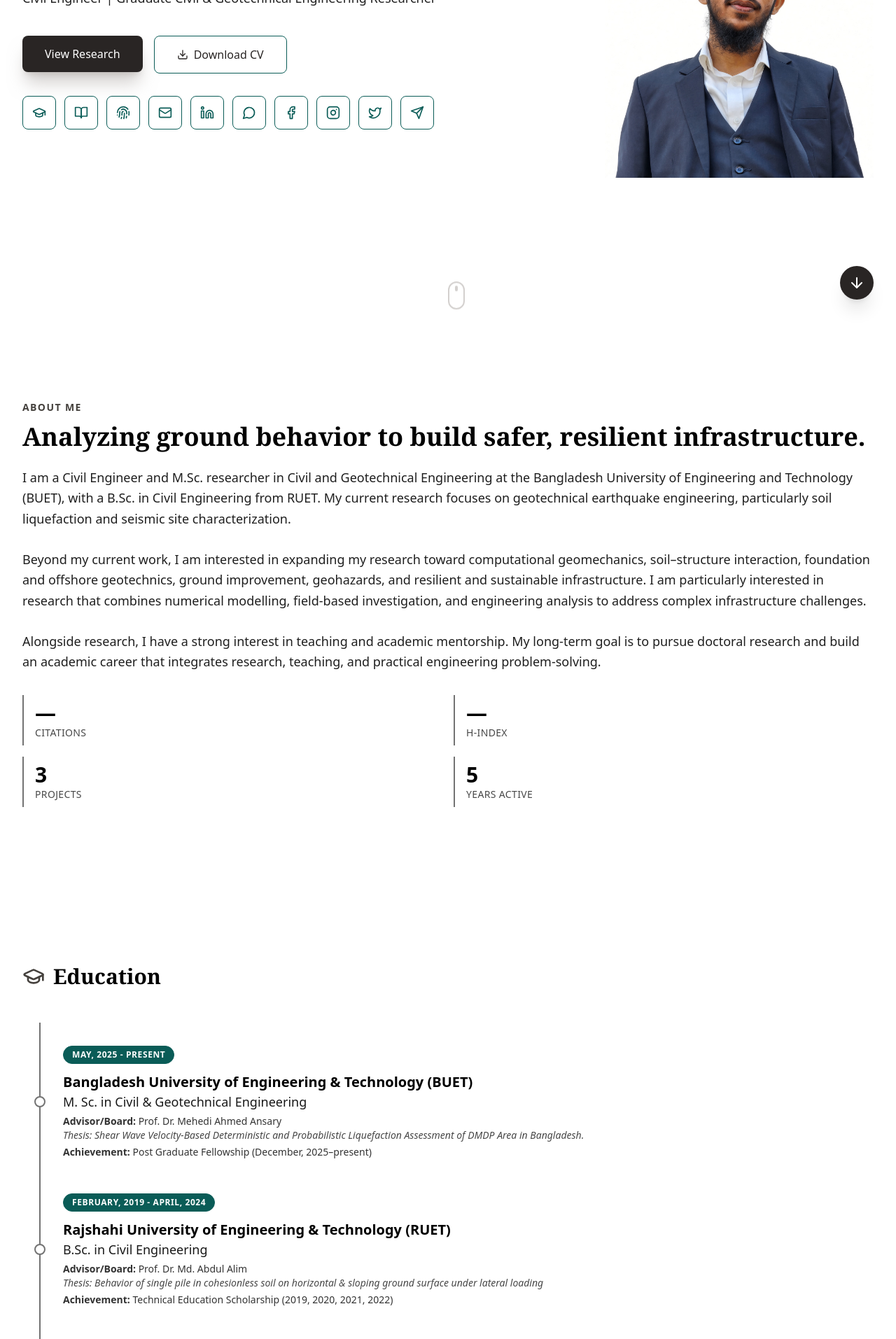
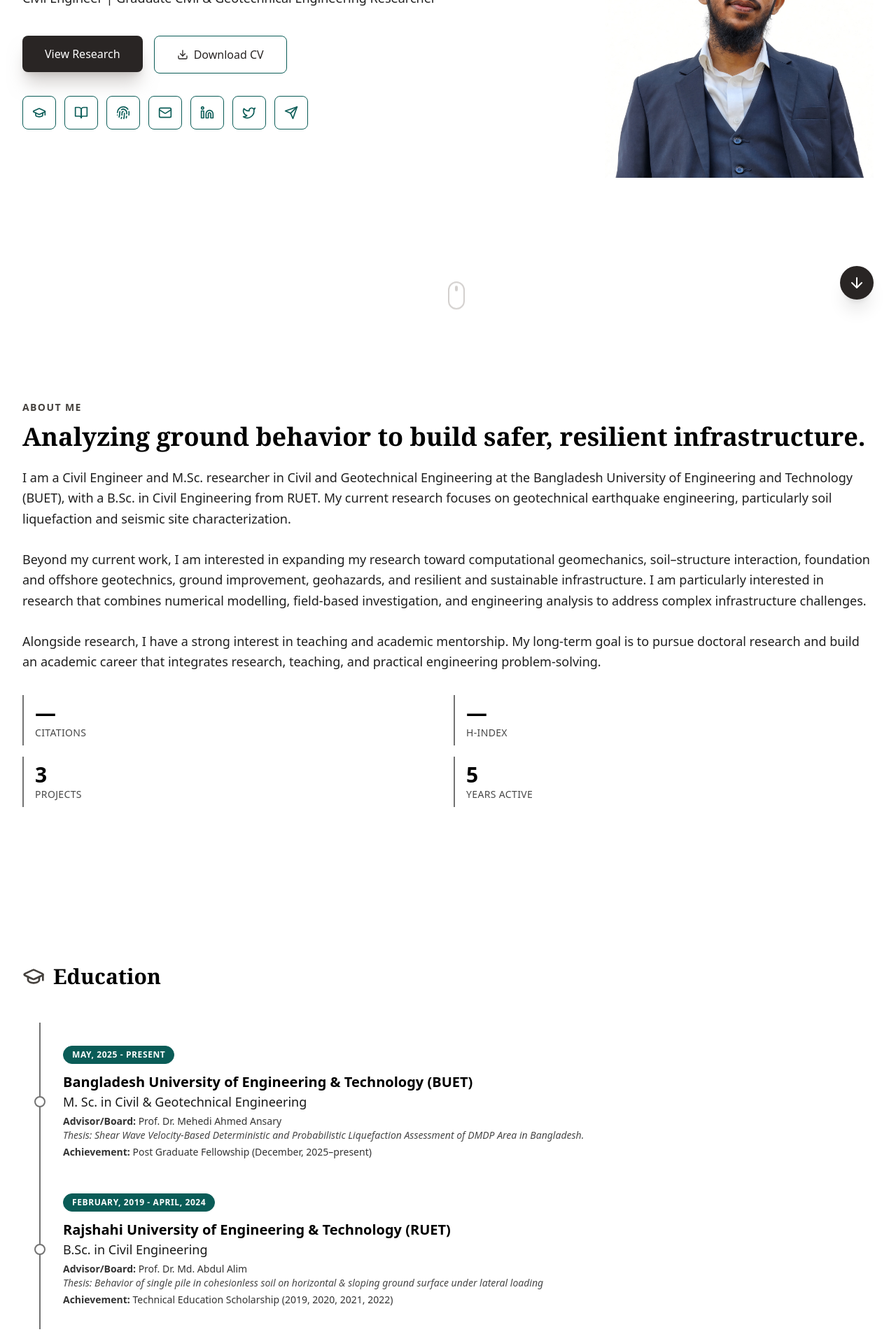
Before and after one commit to enamulislammeraj25-rin/portfolio-xrin, a React (Create React App) app: page / in a window 1280 px wide. Shown: the part 340-2253 px from the top of the page at 70% size. Built offline with nearby package versions, Linux system fonts and the light colour scheme.

Commit message:
Hide personal socials, school rows, Yale cert, and the hobbies section by default without deleting them.

```diff
--- a/src/App.js
+++ b/src/App.js
@@ -35,7 +35,10 @@ export default function App() {
   const [eduExpanded, setEduExpanded] = useState(false);
 
   // --- NEW: HOBBIES VISIBILITY STATE ---
-  const [showHobbies, setShowHobbies] = useState(true);
+  // Hobbies section is OFF on the page by default (academic look).
+  // To show the full Hobbies block on the page again: change false -> true.
+  // Even when hidden, Menu -> Hobbies still opens the hobbies modal.
+  const [showHobbies, setShowHobbies] = useState(false);
   const [hobbiesModalOpen, setHobbiesModalOpen] = useState(false);
 
   // --- SEARCH STATE ---
@@ -884,9 +887,15 @@ export default function App() {
               PORTFOLIO_DATA.profile.social.orcid && { icon: Fingerprint, link: PORTFOLIO_DATA.profile.social.orcid, label: "ORCID" },
               { icon: Mail, link: PORTFOLIO_DATA.profile.social.email, label: "Email" },
               { icon: Linkedin, link: PORTFOLIO_DATA.profile.social.linkedin, label: "LinkedIn" },
-              { icon: MessageCircle, link: PORTFOLIO_DATA.profile.social.whatsapp, label: "WhatsApp" },
-              { icon: Facebook, link: PORTFOLIO_DATA.profile.social.facebook, label: "Facebook" },
-              { icon: Instagram, link: PORTFOLIO_DATA.profile.social.instagram, label: "Instagram" },
+              /*
+               * PERSONAL SOCIAL ICONS — hidden for the academic/US-PhD version of the site.
+               * Faculty pages usually keep Scholar, ORCID, ResearchGate, email, LinkedIn only.
+               * The URLs are still in src/data/portfolioData.js (profile.social).
+               * To show these buttons again on the hero, uncomment the 3 lines below.
+               */
+              // { icon: MessageCircle, link: PORTFOLIO_DATA.profile.social.whatsapp, label: "WhatsApp" },
+              // { icon: Facebook, link: PORTFOLIO_DATA.profile.social.facebook, label: "Facebook" },
+              // { icon: Instagram, link: PORTFOLIO_DATA.profile.social.instagram, label: "Instagram" },
               { icon: Twitter, link: PORTFOLIO_DATA.profile.social.twitter, label: "X" },
               { icon: Send, link: PORTFOLIO_DATA.profile.social.telegram, label: "Telegram" },
             ].filter(Boolean).map((social, idx) => (
@@ -988,7 +997,13 @@ export default function App() {
             </div>
             <div className="w-full">
                 <div className={`border-l-2 py-2 ml-3 md:ml-6 ${(isLight) ? 'border-neutral-500' : 'border-white/30'}`}>
-                    {(eduExpanded ? PORTFOLIO_DATA.education : PORTFOLIO_DATA.education.slice(0, 4)).map((edu, idx) => (
+                    {/*
+                      Education default view = first 2 rows only (M.Sc. + B.Sc.).
+                      HSC, SSC, JSC, PSC stay in portfolioData.education and appear after "Show more".
+                      To show school rows immediately again, change slice(0, 2) back to slice(0, 4)
+                      and length > 2 back to length > 4.
+                    */}
+                    {(eduExpanded ? PORTFOLIO_DATA.education : PORTFOLIO_DATA.education.slice(0, 2)).map((edu, idx) => (
                         <div key={idx} className={`relative group pl-8 py-6 rounded-r-lg transition-all duration-300 border-transparent
                             ${(isLight) ? 'hover:bg-white' :
                               'hover:bg-white/5'}`}>
@@ -1026,7 +1041,7 @@ export default function App() {
                         </div>
                     ))}
                 </div>
-                {PORTFOLIO_DATA.education.length > 4 && (
+                {PORTFOLIO_DATA.education.length > 2 && (
                   <div className="flex justify-center mt-4">
                     <button
                       type="button"
```
Also changed, not shown: src/data/portfolioData.js (+8 -0 lines).
